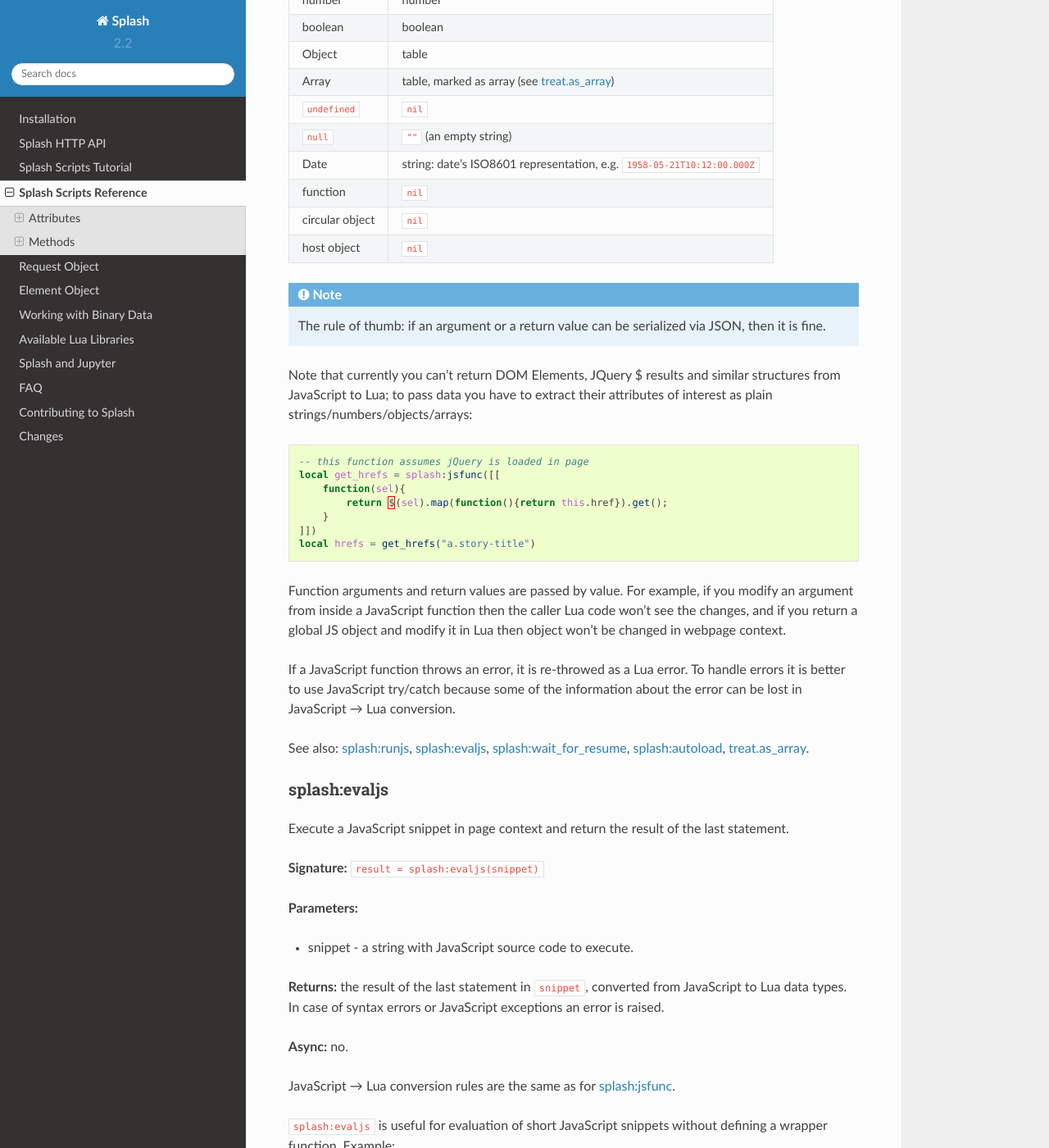
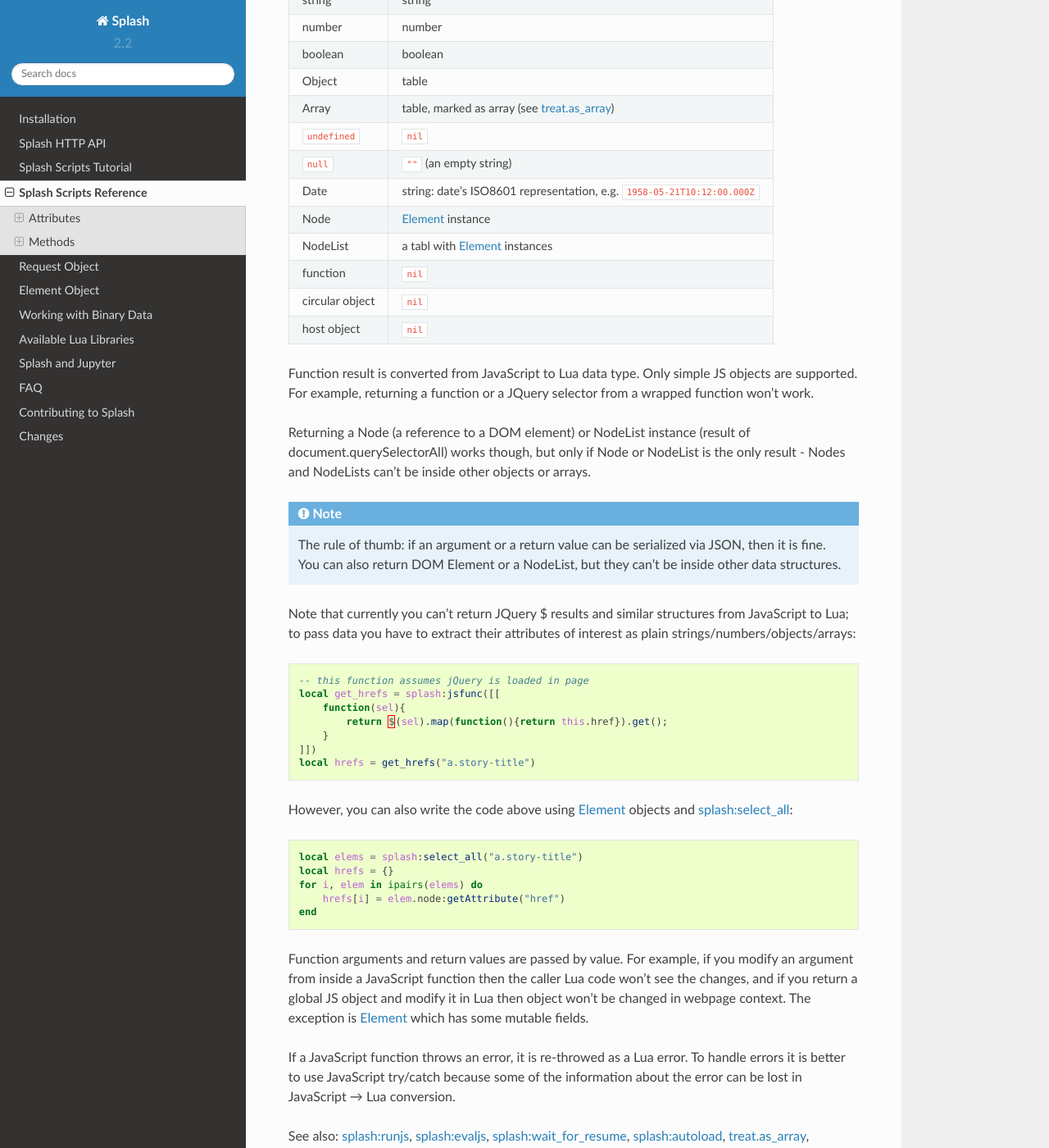
Before and after one commit to scrapinghub/splash, a Sphinx documentation site: the page built from docs/scripting-ref.rst, in a window 1280 px wide and 1400 px high, scrolled down 7194 px. Shown: the whole window at 82% size. Built offline with Sphinx 7.4.7 and the Read the Docs theme 2.0.0, drawn with Linux system fonts in a browser that asks for light colours; pages that are not in the unit, such as notebooks, are missing from menus; some of the changed text lies outside the part shown.

Commit message:
DOC update scripts API docs with Element references

```diff
--- a/docs/scripting-element-object.rst
+++ b/docs/scripting-element-object.rst
@@ -268,7 +268,6 @@
     end
 
 .. _splash-element-mouse-click:
-
 
 element:mouse_click
 -------------------
--- a/docs/scripting-ref.rst
+++ b/docs/scripting-ref.rst
@@ -359,11 +353,17 @@
 boolean         boolean
 table           Object or Array, see below
 nil             undefined
+Element         DOM node
 ==============  ==========================
 
-Function result is converted from JavaScript to Lua data type. Only simple
-JS objects are supported. For example, returning a function or a
-JQuery selector from a wrapped function won't work.
+Lua strings, numbers, booleans and tables can be passed as arguments;
+they are converted to JS strings/numbers/booleans/objects.
+:ref:`Element <splash-element>` instances are supported, but they can't
+be inside a Lua table.
+
+Currently it is not possible to pass other Lua objects. For example, it
+is not possible to pass a wrapped JavaScript function or a regular Lua function
+as an argument to another wrapped JavaScript function.
 
 By default Lua tables are converted to JavaScript Objects. To convert
 a table to an Array use :ref:`treat-as-array`.
@@ -384,17 +384,29 @@
 ``null``          ``""`` (an empty string)
 Date              string: date's ISO8601 representation, e.g.
                   ``1958-05-21T10:12:00.000Z``
+Node              :ref:`Element <splash-element>` instance
+NodeList          a tabl with :ref:`Element <splash-element>` instances
 function          ``nil``
 circular object   ``nil``
 host object       ``nil``
 ================  =================
 
+Function result is converted from JavaScript to Lua data type. Only simple
+JS objects are supported. For example, returning a function or a
+JQuery selector from a wrapped function won't work.
+
+Returning a Node (a reference to a DOM element) or NodeList instance
+(result of document.querySelectorAll) works though, but only if Node
+or NodeList is the only result - Nodes and NodeLists can't be inside
+other objects or arrays.
+
 .. note::
 
     The rule of thumb: if an argument or a return value can be serialized
-    via JSON, then it is fine.
-
-Note that currently you can't return DOM Elements, JQuery $ results and
+    via JSON, then it is fine. You can also return DOM Element or a NodeList,
+    but they can't be inside other data structures.
+
+Note that currently you can't return JQuery $ results and
 similar structures from JavaScript to Lua; to pass data you have to
 extract their attributes of interest as plain strings/numbers/objects/arrays:
 
@@ -408,17 +420,30 @@
     ]])
     local hrefs = get_hrefs("a.story-title")
 
+However, you can also write the code above using
+:ref:`Element <splash-element>` objects and :ref:`splash-select-all`:
+
+.. code-block:: lua
+
+    local elems = splash:select_all("a.story-title")
+    local hrefs = {}
+    for i, elem in ipairs(elems) do
+        hrefs[i] = elem.node:getAttribute("href")
+    end
+
 Function arguments and return values are passed by value. For example,
 if you modify an argument from inside a JavaScript function then the caller
 Lua code won't see the changes, and if you return a global JS object and modify
-it in Lua then object won't be changed in webpage context.
+it in Lua then object won't be changed in webpage context. The exception is
+:ref:`Element <splash-element>` which has some mutable fields.
 
 If a JavaScript function throws an error, it is re-throwed as a Lua error.
 To handle errors it is better to use JavaScript try/catch because some of the
 information about the error can be lost in JavaScript → Lua conversion.
 
 See also: :ref:`splash-runjs`, :ref:`splash-evaljs`, :ref:`splash-wait-for-resume`,
-:ref:`splash-autoload`, :ref:`treat-as-array`.
+:ref:`splash-autoload`, :ref:`treat-as-array`, :ref:`splash-element`,
+ref:`splash-select`, :ref:`splash-select-all`.
 
 .. _splash-evaljs:
 
@@ -491,7 +516,8 @@
     end
 
 See also: :ref:`splash-runjs`, :ref:`splash-jsfunc`,
-:ref:`splash-wait-for-resume`, :ref:`splash-autoload`.
+:ref:`splash-wait-for-resume`, :ref:`splash-autoload`,
+:ref:`splash-element`, ref:`splash-select`, :ref:`splash-select-all`.
 
 .. _splash-runjs:
 
@@ -1103,6 +1129,12 @@
 .. literalinclude:: ../splash/examples/element-screenshot.lua
    :language: lua
 
+An easier way is to use :ref:`splash-element-png` instead:
+
+.. code-block:: lua
+
+    splash:select('#my-element'):png()
+
 *scale_method* parameter must be either ``'raster'`` or ``'vector'``.  When
 ``scale_method='raster'``, the image is resized per-pixel.  When
 ``scale_method='vector'``, the image is resized per-element during rendering.
@@ -1139,7 +1171,8 @@
      end
 
 See also: :ref:`splash-jpeg`, :ref:`binary-objects`,
-:ref:`splash-set-viewport-size`, :ref:`splash-set-viewport-full`.
+:ref:`splash-set-viewport-size`, :ref:`splash-set-viewport-full`,
+:ref:`splash-element-jpeg`, :ref:`splash-element-png`.
 
 
 .. _splash-jpeg:
@@ -1193,8 +1226,8 @@
 This may be fixed in future Splash versions.
 
 With some JavaScript it is possible to render only a single HTML element
-using ``region`` parameter. See an
-:ref:`example <example-render-element>` in :ref:`splash-png` docs.
+using ``region`` parameter. See an :ref:`example <example-render-element>`
+in :ref:`splash-png` docs. An alternative is to use :ref:`splash-element-jpeg`.
 
 *scale_method* parameter must be either ``'raster'`` or ``'vector'``.  When
 ``scale_method='raster'``, the image is resized per-pixel.  When
@@ -1245,7 +1278,8 @@
      end
 
 See also: :ref:`splash-png`, :ref:`binary-objects`,
-:ref:`splash-set-viewport-size`, :ref:`splash-set-viewport-full`.
+:ref:`splash-set-viewport-size`, :ref:`splash-set-viewport-full`,
+:ref:`splash-element-jpeg`, :ref:`splash-element-png`.
 
 Note that ``splash:jpeg()`` is often 1.5..2x faster than ``splash:png()``.
 
@@ -2181,10 +2215,18 @@
 :ref:`splash-set-viewport-full`.
 
 Mouse events are not propagated immediately, to see consequences of click
-reflected in page source you must call :ref:`splash-wait`
-
-If you want to get coordinates of html element use JavaScript
-getClientRects_:
+reflected in page source you must call :ref:`splash-wait`.
+
+If you want to click on element an easy way is to use :ref:`splash-select`
+with :ref:`splash-element-mouse-click`:
+
+.. code-block:: lua
+
+    local button = splash:select('button')
+    button:mouse_click()
+
+You also can implement it using :ref:`splash-mouse-click`;
+use JavaScript getClientRects_ to get coordinates of html element:
 
 .. code-block:: lua
 
@@ -2214,6 +2256,9 @@
 
 At the moment only left click is supported.
 
+See also: :ref:`splash-element-mouse-click`, :ref:`splash-mouse-press`,
+:ref:`splash-mouse-release`, :ref:`splash-mouse-hover`, .
+
 
 .. _splash-mouse-hover:
 
@@ -2237,6 +2282,8 @@
 
 See notes about mouse events in :ref:`splash-mouse-click`.
 
+See also: :ref:`splash-element-mouse-hover`.
+
 
 .. _splash-mouse-press:
 
@@ -2324,17 +2373,20 @@
         return result1, result2, result3
     end
 
-Note that if the specified timeout period elapsed Splash will try to interrupt the running function.
-However, Splash scripts are executed in `cooperative multitasking`_ manner and because of that sometimes
-Splash won't be able to stop your running function upon timeout expiration. In two words, cooperative multitasking
-means that the managing program (in our example, it is Splash scripting engine) won't stop the running function if it doesn't
-*ask* for that. In Splash scripting the running function can be interrupted only if some *async* operation was called.
+Note that if the specified timeout period elapsed Splash will try to
+interrupt the running function. However, Splash scripts are executed
+in `cooperative multitasking`_ manner and because of that sometimes
+Splash won't be able to stop your running function upon timeout expiration.
+In two words, cooperative multitasking means that the managing program
+(in our example, it is Splash scripting engine) won't stop the running
+function if it doesn't *ask* for that. In Splash scripting the running
+function can be interrupted only if some *async* operation was called.
 On the contrary, non of the *sync* operations can be interrupted.
 
 .. note::
 
-    Splash scripts are executing in `cooperative multitasking`_ manner. You should be careful while running sync
-    functions.
+    Splash scripts are executing in `cooperative multitasking`_ manner.
+    You should be careful while running sync functions.
 
 Let's see the difference in examples.
 
@@ -2398,6 +2450,8 @@
 Key events are not propagated immediately until event loop regains control,
 thus :ref:`splash-wait` must be called to reflect the events.
 
+See also: :ref:`splash-element-send-keys`, :ref:`splash-send-text`.
+
 .. _Qt key-enum: http://doc.qt.io/qt-5/qt.html#Key-enum
 
 .. _splash-send-text:
@@ -2420,7 +2474,6 @@
 
 Key events are not propagated immediately until event loop regains control,
 thus :ref:`splash-wait` must be called to reflect the events.
-
 
 This function in conjuction with :ref:`splash-send-keys` covers most needs on
 keyboard input, such as filling in forms and submitting them.
@@ -2457,20 +2510,9 @@
 .. code-block:: lua
 
     function main(splash)
-        local get_elem_pos = splash:jsfunc([[
-            function (selector) {
-                var elem = document.querySelector(selector);
-                var rect = elem.getClientRects()[0];
-                return {"x": rect.left, "y": rect.top}
-            }
-        ]])
-
-        local focus = splash:jsfunc([[
-            function (selector) {
-                var elem = document.querySelector(selector);
-                return elem.focus();
-            }
-        ]])
+        function focus(sel)
+            splash:select(sel).node:focus()
+        end
 
         assert(splash:go(splash.args.url))
         assert(splash:wait(0.5))
@@ -2479,13 +2521,14 @@
         assert(splash:wait(0))
         focus('input[name=password]')
         splash:send_text(splash.args.password)
-        local submit = get_elem_pos('input[type=submit]')
-        splash:mouse_click(submit.x, submit.y)
+        splash:select('input[type=submit]'):mouse_click()
         assert(splash:wait(0))
         -- Usually, wait for the submit request to finish
         -- ...
     end
 
+See also: :ref:`splash-element-send-text`, :ref:`splash-send-keys`.
+
 
 .. _splash-select:
 
@@ -2512,7 +2555,8 @@
 methods and almost all methods and attributes that element has in JavaScript.
 
 If the element cannot be found using the specified selector ``nil`` will
-be returned. If your selector is not a valid CSS selector an error will be raised.
+be returned. If your selector is not a valid CSS selector an error will
+be raised.
 
 Example 1: select an element which has ``element`` class and return class
 names off all the siblings of the specified element.
```
Also changed, not shown: other parts of docs/scripting-ref.rst (+7 -11 lines).
